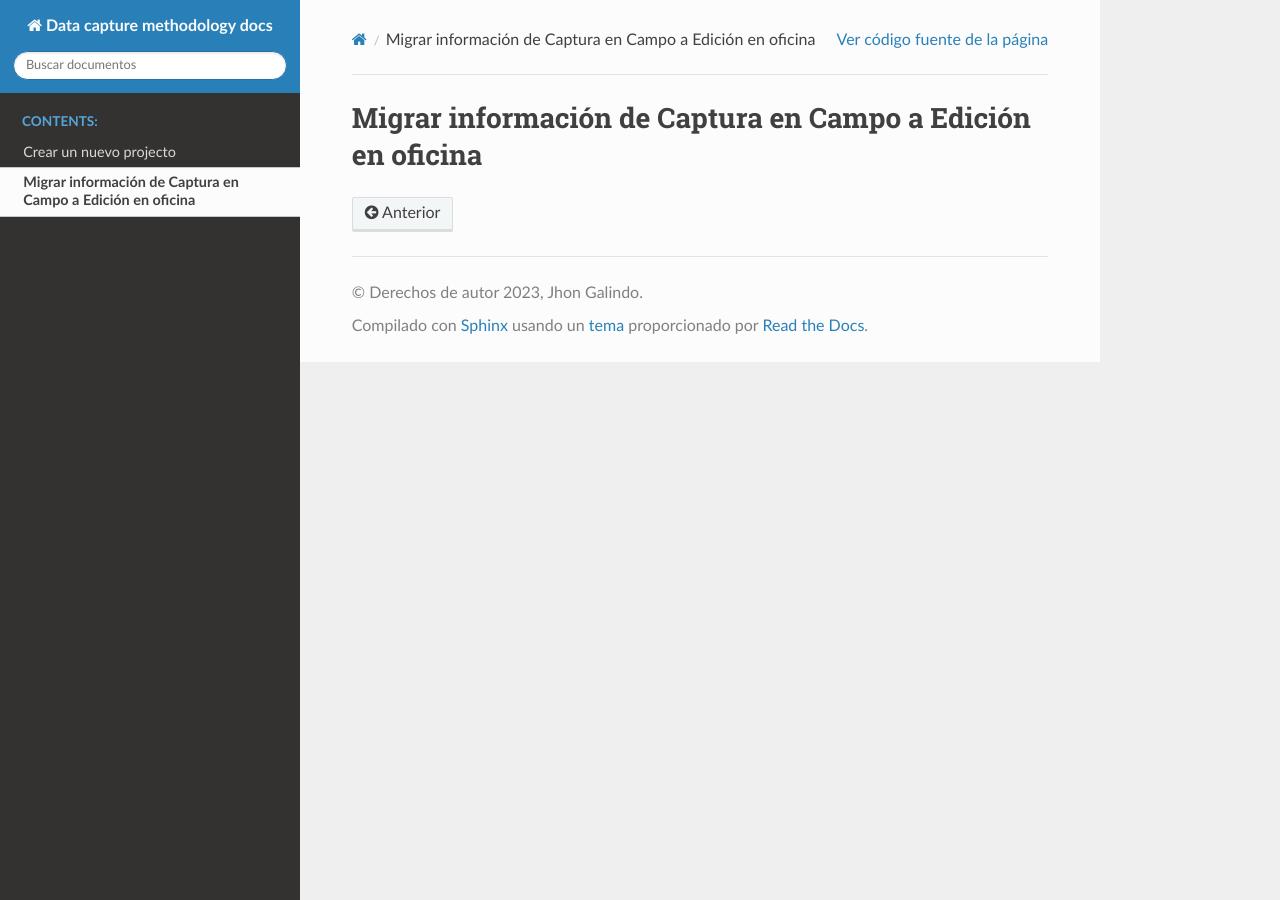
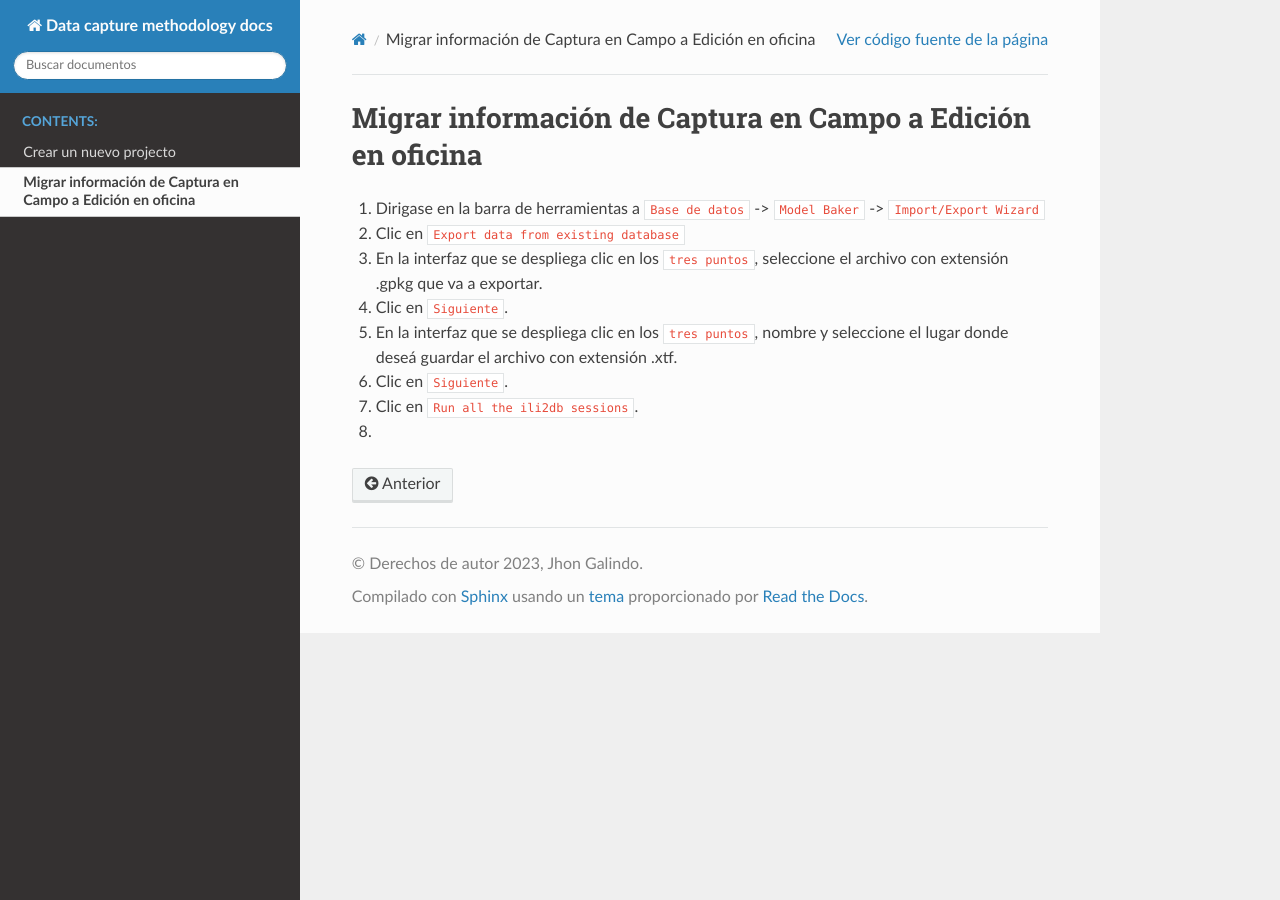
Before and after one commit to jhonalex06/data_capture_methodology_docs, a Sphinx documentation site: the page built from source/migration_to_db.md, in a window 1280 px wide. Built offline with Sphinx 7.4.7 and the Read the Docs theme 2.0.0, drawn with Linux system fonts in a browser that asks for light colours.

Commit message:
init version of migration to db

```diff
--- a/source/migration_to_db.md
+++ b/source/migration_to_db.md
@@ -1 +1,10 @@
 # Migrar información de Captura en Campo a Edición en oficina
+
+1. Dirigase en la barra de herramientas a `Base de datos` -> `Model Baker` -> `Import/Export Wizard`
+2. Clic en `Export data from existing database`
+3. En la interfaz que se despliega clic en los `tres puntos`, seleccione el archivo con extensión .gpkg que va a exportar.
+4. Clic en `Siguiente`.
+5. En la interfaz que se despliega clic en los `tres puntos`, nombre y seleccione el lugar donde deseá guardar el archivo con extensión .xtf.
+6. Clic en `Siguiente`.
+7. Clic en `Run all the ili2db sessions`.
+8.
```
Also changed, not shown: source/index.rst (+5 -5 lines).
